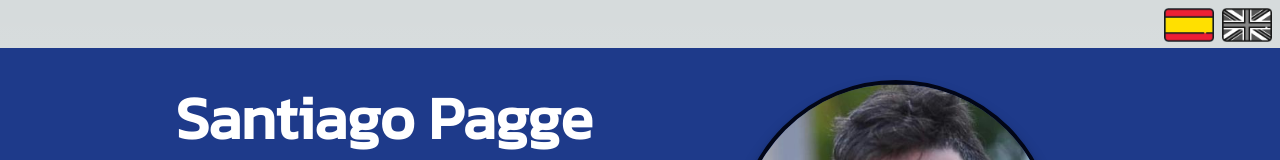
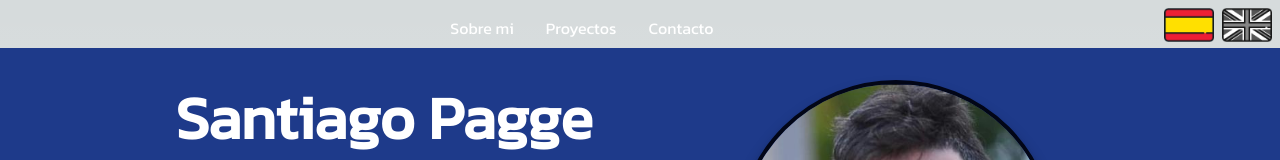
Before and after one commit to SantiPagge/Portfolio, a Next.js app: page / in a window 1280 px wide. Shown: the top 160 px of the page. Built offline with nearby package versions, Linux system fonts and the light colour scheme.

Commit message:
New NavBar

```diff
--- /dev/null
+++ b/src/components/NavBar.jsx
@@ -0,0 +1,37 @@
+import { useContext } from 'react';
+import { LanguageContext } from '../../LanguageContext';
+
+export const NavBar = ({ sobreMiRef, proyectosRef, contactoRef }) => {
+  const { idioma } = useContext(LanguageContext);
+
+  const scrollToRef = (ref) => {
+    if (ref && ref.current) {
+      window.scrollTo({
+        top: ref.current.offsetTop,
+        behavior: 'smooth',
+      });
+    }
+  };
+
+  return (
+    <div className="flex justify-center">
+      <div className="flex items-center">
+        <button onClick={() => scrollToRef(sobreMiRef)} className="text-white px-4">
+          {idioma === 'español'
+          ? 'Sobre mi'
+          : 'About me'}
+        </button>
+        <button onClick={() => scrollToRef(proyectosRef)} className="text-white px-4">
+        {idioma === 'español'
+          ? 'Proyectos'
+          : 'Projects'}
+        </button>
+        <button onClick={() => scrollToRef(contactoRef)} className="text-white px-4">
+        {idioma === 'español'
+          ? 'Contacto'
+          : 'Contact'}
+        </button>
+      </div>
+    </div>
+  );
+};
--- a/src/components/TopButton.jsx
+++ b/src/components/TopButton.jsx
@@ -1,6 +1,6 @@
 import React, { useEffect, useState } from 'react';
 
-const TopButton = () => {
+export const TopButton = () => {
   const [isVisible, setIsVisible] = useState(false);
 
   useEffect(() => {
@@ -51,5 +51,3 @@ const TopButton = () => {
     </>
   );
 };
-
-export default TopButton;
--- a/src/pages/index.js
+++ b/src/pages/index.js
@@ -1,23 +1,33 @@
 import Image from 'next/image';
-import Nav from '@/components/Nav';
 import { ContactForm } from '@/components/ContactForm';
 import { Proyectos } from '@/components/Proyectos';
 import { SobreMi } from '@/components/SobreMi';
 import { Tecnologias } from '@/components/Tecnologias';
+import { TopButton } from '@/components/TopButton';
+import { useContext, useRef } from 'react';
+import { LanguageContext } from '../../LanguageContext';
+import { NavBar } from '@/components/NavBar';
 import { BotonIdioma } from '@/components/BotonIdioma';
-import TopButton from '@/components/TopButton';
-import { useContext } from 'react';
-import { LanguageContext } from '../../LanguageContext';
 
 export default function Home() {
 
-  const { idioma, toggleIdioma } = useContext(LanguageContext);
+  const { idioma } = useContext(LanguageContext);
+
+  const sobreMiRef = useRef(null);
+  const proyectosRef = useRef(null);
+  const contactoRef = useRef(null);
 
   return (
     <div>
       <div className='pt-2'>
-        <div className='flex justify-end'>
-          <BotonIdioma/>
+      <div className="flex justify-between items-center">
+      <div></div>
+      <div className="flex justify-center">
+            <NavBar sobreMiRef={sobreMiRef} proyectosRef={proyectosRef} contactoRef={contactoRef}/>
+          </div>
+          <div className="flex justify-end">
+            <BotonIdioma />
+          </div>
         </div>
         <div className="grid sm:grid-cols-2 bg-blue-900 h-96">
           <div className='flex flex-col text-center justify-top'>
@@ -34,19 +44,19 @@ export default function Home() {
             <Tecnologias/>
           </div>
         </div>
-        <div id='SobreMi'>
+        <div ref={sobreMiRef} id='SobreMi'>
           <SobreMi/>
         </div>
         <div className='bg-blue-900'>
         <h1 className='flex justify-center font-bold text-3xl pt-4'>{idioma === 'español' ? 'Proyectos:' : 'Projects:'}</h1>
-        <div id='Proyectos'>
+        <div ref={proyectosRef} id='Proyectos'>
           <Proyectos/>
         </div>
       </div>
         <div className='flex p-4 justify-center'>
           <h1 className='font-bold text-3xl mt-4'>{idioma === 'español' ? 'Contactame:' : 'Contact Me:'}</h1>
         </div>
-          <div id='Contacto'>
+          <div ref={contactoRef} id='Contacto'>
             <ContactForm/>
           </div>
             <TopButton/>
```
